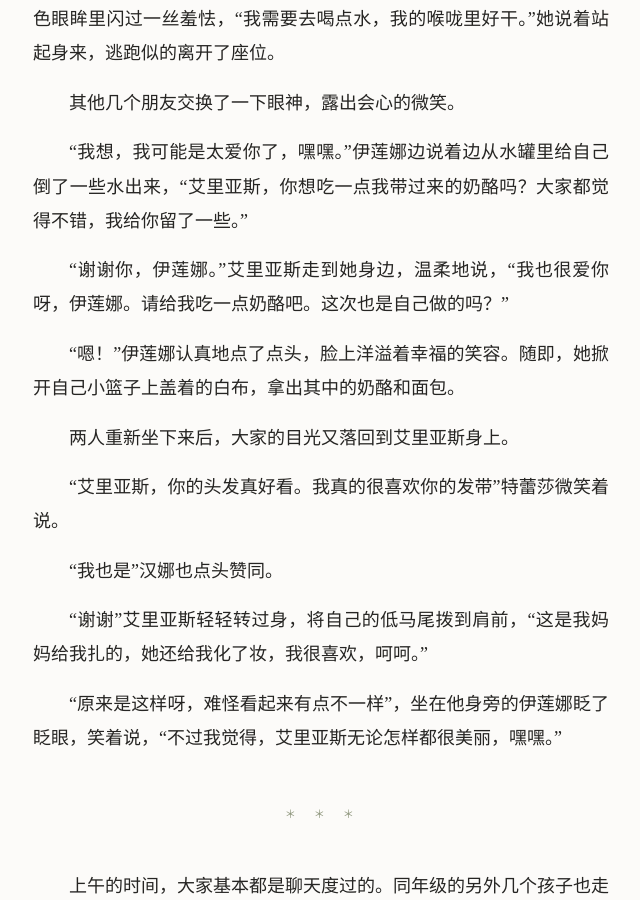
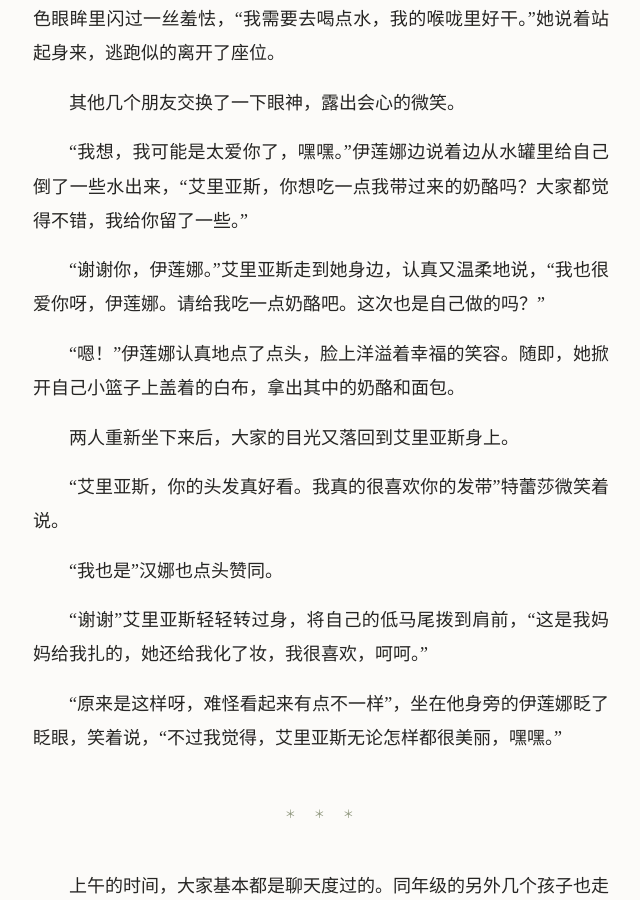
Before and after one commit to kxxx55500/kxxx55500.github.io, a Jekyll site: the page built from _chapters/saint-leina/3.md, in a window 1280 px wide and 900 px high, scrolled down 1107 px. Shown: the whole window, without its empty margins (319-959 px from the left). Built offline with Jekyll 4.4.1, drawn with Linux system fonts in a browser that asks for light colours; some web fonts are replaced.

Commit message:
修改 章节：3

```diff
--- a/_chapters/saint-leina/3.md
+++ b/_chapters/saint-leina/3.md
@@ -29,7 +29,7 @@ published: true
 
 “我想，我可能是太爱你了，嘿嘿。”伊莲娜边说着边从水罐里给自己倒了一些水出来，“艾里亚斯，你想吃一点我带过来的奶酪吗？大家都觉得不错，我给你留了一些。”
 
-“谢谢你，伊莲娜。”艾里亚斯走到她身边，温柔地说，“我也很爱你呀，伊莲娜。请给我吃一点奶酪吧。这次也是自己做的吗？”
+“谢谢你，伊莲娜。”艾里亚斯走到她身边，认真又温柔地说，“我也很爱你呀，伊莲娜。请给我吃一点奶酪吧。这次也是自己做的吗？”
 
 “嗯！”伊莲娜认真地点了点头，脸上洋溢着幸福的笑容。随即，她掀开自己小篮子上盖着的白布，拿出其中的奶酪和面包。
 
```
